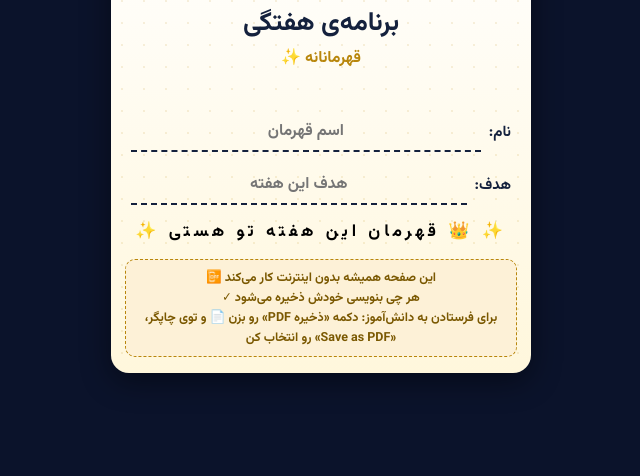
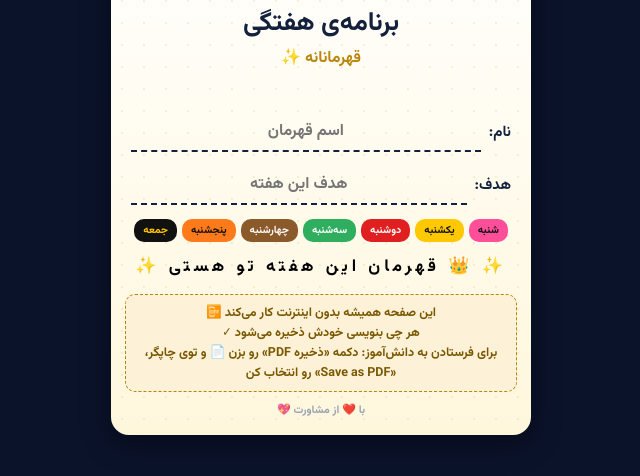
Before and after one commit to jalalisomayeh3-afk/-, a plain HTML site: page week-offline.html in a window 1280 px wide. Shown: the part 206-682 px from the top of the page, without its empty margins (319-959 px from the left). Drawn offline with Linux system fonts and the light colour scheme.

Commit message:
Fun additions (missions, week stars, day pills, stickers, footer) + one-page-per-day print fit
Co-authored-by: jalalisomayeh3-afk <jalalisomayeh3-afk@users.noreply.github.com>

```diff
--- a/week-offline.html
+++ b/week-offline.html
@@ -50,13 +50,21 @@ body{font-family:'VazirB',Tahoma,sans-serif;background:#0b132b;min-height:100vh;
 .midstk{text-align:center;font-size:17px;margin-top:12px;letter-spacing:4px;}
 .rbox{position:relative;}
 .rbox:before{content:'\1F380';position:absolute;top:-16px;right:12px;font-size:24px;transform:rotate(-10deg);z-index:2;}
-@page{size:90mm 160mm;margin:0;}
+.daypills{display:flex;flex-wrap:wrap;gap:5px;justify-content:center;margin:14px 2px 4px;}
+.daypills span{font-size:10.5px;font-weight:bold;padding:3px 9px;border-radius:10px;}
+.mission{margin-top:12px;background:#fff;border:2px dashed var(--acc,#ffc800);border-radius:12px;padding:8px 10px;text-align:center;font-size:13.5px;color:#000;line-height:1.7;}
+.mission b{color:var(--acc,#14213d);}
+.wstars{display:flex;justify-content:center;gap:7px;margin-top:10px;font-size:19px;}
+.wstars .on{transform:scale(1.3);}
+.foot{text-align:center;font-size:11px;color:#98a2b3;margin-top:10px;}
+@page{size:90mm 205mm;margin:0;}
 @media print{
  *{-webkit-print-color-adjust:exact;print-color-adjust:exact;}
  body{background:#fff;padding:0;}
- .wrap{max-width:90mm;}
+ .wrap{max-width:none;}
  .tabs,.tools,.hint,.saved{display:none !important;}
- .page{display:block !important;box-shadow:none;border-radius:0;margin:0 0 0 0;page-break-after:always;}
+ .page{display:block !important;box-shadow:none;border-radius:0;margin:0;page-break-after:always;zoom:.65;width:138mm;height:314mm;}
+ .page:last-child{page-break-after:auto;}
 }
 </style>
 </head>
@@ -75,6 +83,8 @@ var TB=["#111111","#111111","#ffffff","#ffffff","#ffffff","#111111","#ffc800"];
 var TINT=["#ffe9f3","#fff8d6","#ffe3e3","#e2f6e9","#f2e7d9","#ffedd9","#ececec"];
 var DOT=["rgba(255,79,154,.16)","rgba(255,200,0,.20)","rgba(224,32,32,.12)","rgba(47,174,95,.14)","rgba(139,90,43,.14)","rgba(255,122,26,.15)","rgba(17,17,17,.08)"];
 var MID=["💪","📚","🧠","✍🏻","🎯","⭐","🌙"];
+var FUN=["🥤","🍭","🍫","🎧","⚽","🎮","🧸"];
+var MISS=["بعد از هر درس، ۵ تا آب بخور 💧","یه آهنگ خوب بعد از مطالعه گوش بده 🎵","به خودت یه تشویق بکن، تو عالی‌ای 👏","امروز زودتر بخواب، قهرمان‌ها می‌خوابن 😴","یه خوراکی خوشمزه وسط مطالعه بخور 🍫","به یه دوستت بگو چقدر پیشرفت کردی 📞","امروز تفریح کن، استراحت هم جزو برنامه‌ست! 🎈"];
 var Q7=["شروع قوی، پایان قوی","هر خط، یک قدم به هدفت","تمرکز یعنی قدرت","امروز مال توئه","قهرمان‌ها تمرین می‌کنند","سخت بگیر، درخشان شو","استراحت هم جزو برنامه‌ست!"];
 var KEY="weekplanner-v1";
 var DB=JSON.parse(localStorage.getItem(KEY)||"{}");
@@ -100,6 +110,7 @@ function build(tab){
   p.style.setProperty("--tint",TINT[tab]);p.style.setProperty("--dot",DOT[tab]);
   stk("⭐","top:6px;right:10px;font-size:26px;transform:rotate(-14deg);");
   stk("✨","top:12px;left:12px;font-size:20px;");
+  stk(FUN[tab],"bottom:10px;left:12px;font-size:24px;transform:rotate(-10deg);");
  }
  if(tab===-1){
   p.innerHTML='<div class="cover"><div class="medal">🏅</div><h1>برنامه‌ی هفتگی</h1><div class="sub">قهرمانانه ✨</div></div>';
@@ -110,6 +121,9 @@ function build(tab){
   var l2=document.createElement("label");l2.textContent="هدف:";
   cr2.appendChild(l2);cr2.appendChild(inp(val(DB,"goal"),function(x){DB.goal=x;save();},"هدف این هفته"));
   p.appendChild(cr1);p.appendChild(cr2);
+    var dp=document.createElement("div");dp.className="daypills";
+  for(let i7=0;i7<7;i7++){var sp=document.createElement("span");sp.textContent=DAYS[i7];sp.style.background=ACC[i7];sp.style.color=TB[i7];dp.appendChild(sp);}
+  p.appendChild(dp);
   var ms=document.createElement("div");ms.className="midstk";ms.textContent="✨ 👑 قهرمان این هفته تو هستی ✨";p.appendChild(ms);
   var h=document.createElement("div");h.className="hint";
   h.innerHTML="این صفحه همیشه بدون اینترنت کار می‌کند 📴<br>هر چی بنویسی خودش ذخیره می‌شود ✓<br>برای فرستادن به دانش‌آموز: دکمه «ذخیره PDF» رو بزن 📄 و توی چاپگر، «Save as PDF» رو انتخاب کن";
@@ -148,6 +162,12 @@ function build(tab){
    rb.appendChild(rl);
   }
   p.appendChild(rb);
+    var wb=document.createElement("div");wb.className="mission";wb.style.setProperty("--acc",ACC[tab]);
+  wb.innerHTML="<b>🎯 ماموریت ویژه امروز:</b> "+MISS[tab];
+  p.appendChild(wb);
+  var ws=document.createElement("div");ws.className="wstars";ws.style.setProperty("--acc",ACC[tab]);
+  for(let i8=0;i8<7;i8++){var ss=document.createElement("span");ss.textContent="⭐";if(i8===tab){ss.className="on";}else{ss.style.opacity=".22";}ws.appendChild(ss);}
+  p.appendChild(ws);
   var ms=document.createElement("div");ms.className="midstk";ms.textContent="🌟 "+MID[tab]+" 🌟";p.appendChild(ms);
   var q=document.createElement("div");q.className="quote";
   q.style.setProperty("--qb",QB[tab]);q.style.setProperty("--qt",QT[tab]);
@@ -160,6 +180,7 @@ function build(tab){
   });
   tl.appendChild(cb);p.appendChild(tl);
  }
+ var ft=document.createElement("div");ft.className="foot";ft.textContent="با ❤️ از مشاورت 💖";p.appendChild(ft);
  return p;
 }
 var tabsEl=document.getElementById("tabs");
```
